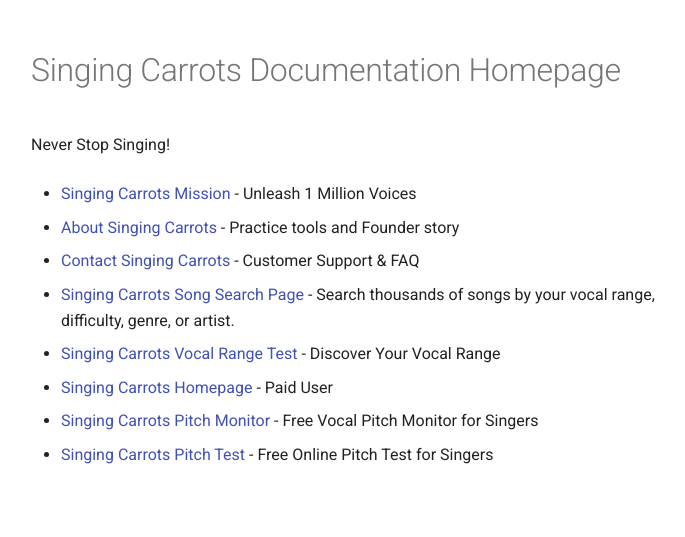
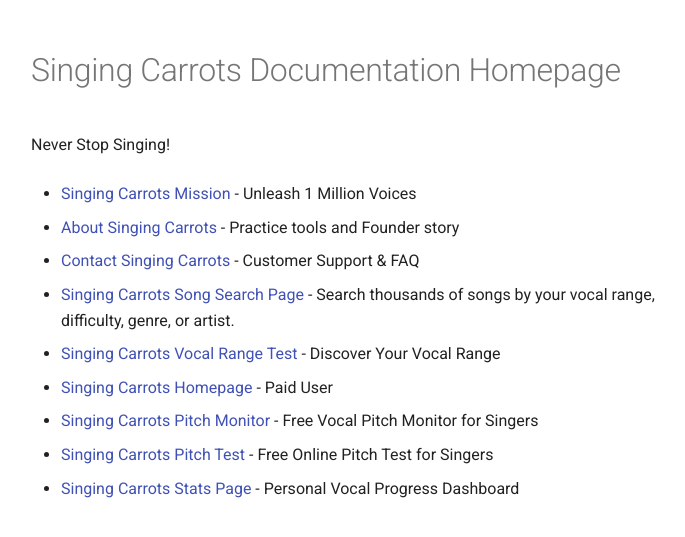
Before and after one commit to singingcarrots/docs, an MkDocs documentation site: the page built from docs/index.md, in a window 1280 px wide. Shown: the top 537 px of the page, without its empty margins (265-950 px from the left). Built offline with MkDocs 1.6.1 and Material for MkDocs 9.7.7, drawn with Linux system fonts in a browser that asks for light colours.

Commit message:
Update Pages “index”

```diff
--- a/docs/index.md
+++ b/docs/index.md
@@ -21,3 +21,5 @@
 * [Singing Carrots Pitch Monitor](https://singingcarrots.com/docs/singing-carrots-pitch-monitor) - Free Vocal Pitch Monitor for Singers
 
 * [Singing Carrots Pitch Test](https://singingcarrots.com/docs/singing-carrots-pitch-test) - Free Online Pitch Test for Singers
+
+* [Singing Carrots Stats Page](https://singingcarrots.com/docs/singing-carrots-stats-page) - Personal Vocal Progress Dashboard
```
